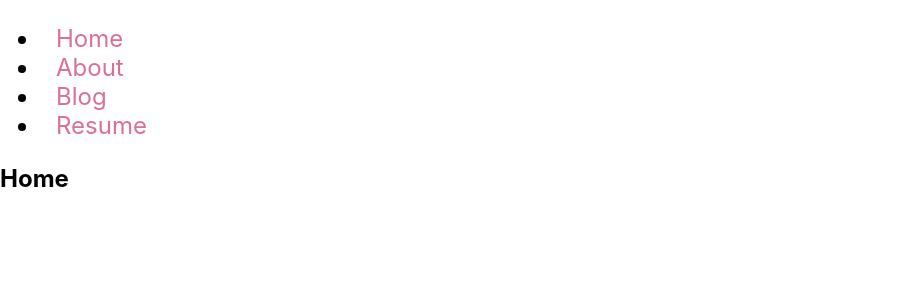
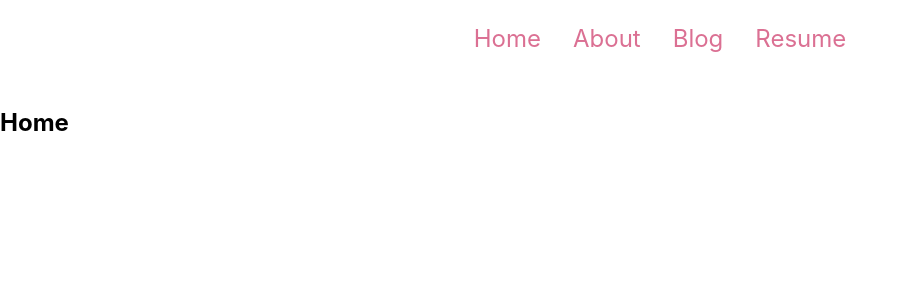
Before and after one commit to so-dewy/personal-website, a React (Create React App) app: page / in a window 1280 px wide. Shown: the top 300 px of the page, without its empty margins (0-907 px from the left). Built offline with nearby package versions, Linux system fonts and the light colour scheme.

Commit message:
Styel NavigationList

```diff
--- a/src/header/NavigationList.tsx
+++ b/src/header/NavigationList.tsx
@@ -1,13 +1,25 @@
 import NavigationItem from './NavigationItem';
+import styled from 'styled-components';
+
+const StyledList = styled.ul`
+  list-style: none;
+  display: flex;
+  flex-direction: row;
+  align-items: center;
+  justify-content: center;
+  box-sizing: border-box;
+`;
 
 function NavigationList() {
   return (
-    <ul className="NavigationList">
-      <NavigationItem path="/" text="Home"/>
-      <NavigationItem path="/about" text="About"/>
-      <NavigationItem path="/blog" text="Blog"/>
-      <NavigationItem path="/resume" text="Resume"/>
-    </ul>
+    <nav>
+      <StyledList>
+        <NavigationItem path="/" text="Home" />
+        <NavigationItem path="/about" text="About" />
+        <NavigationItem path="/blog" text="Blog" />
+        <NavigationItem path="/resume" text="Resume "/>
+      </StyledList>
+    </nav>
   );
 }
 
```
